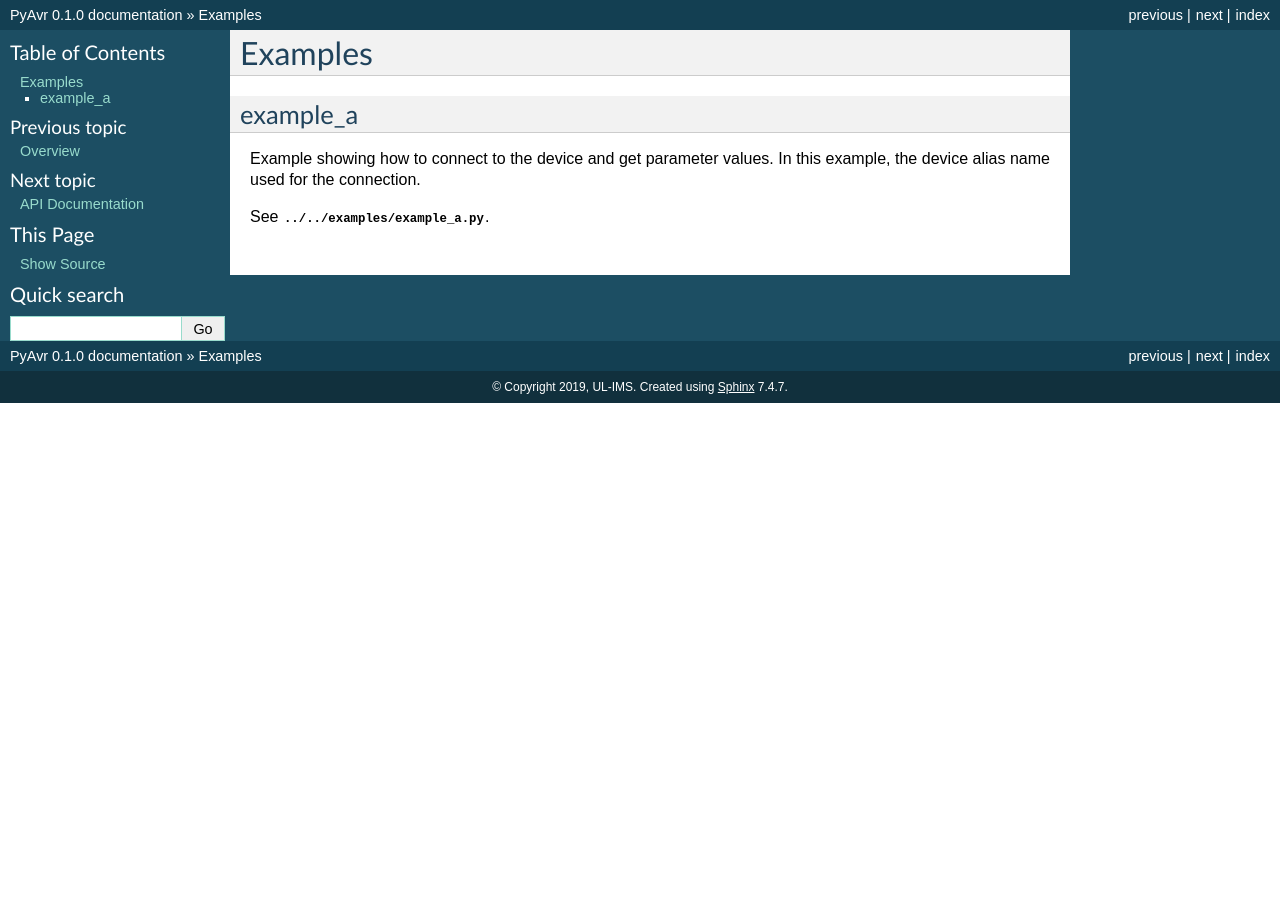
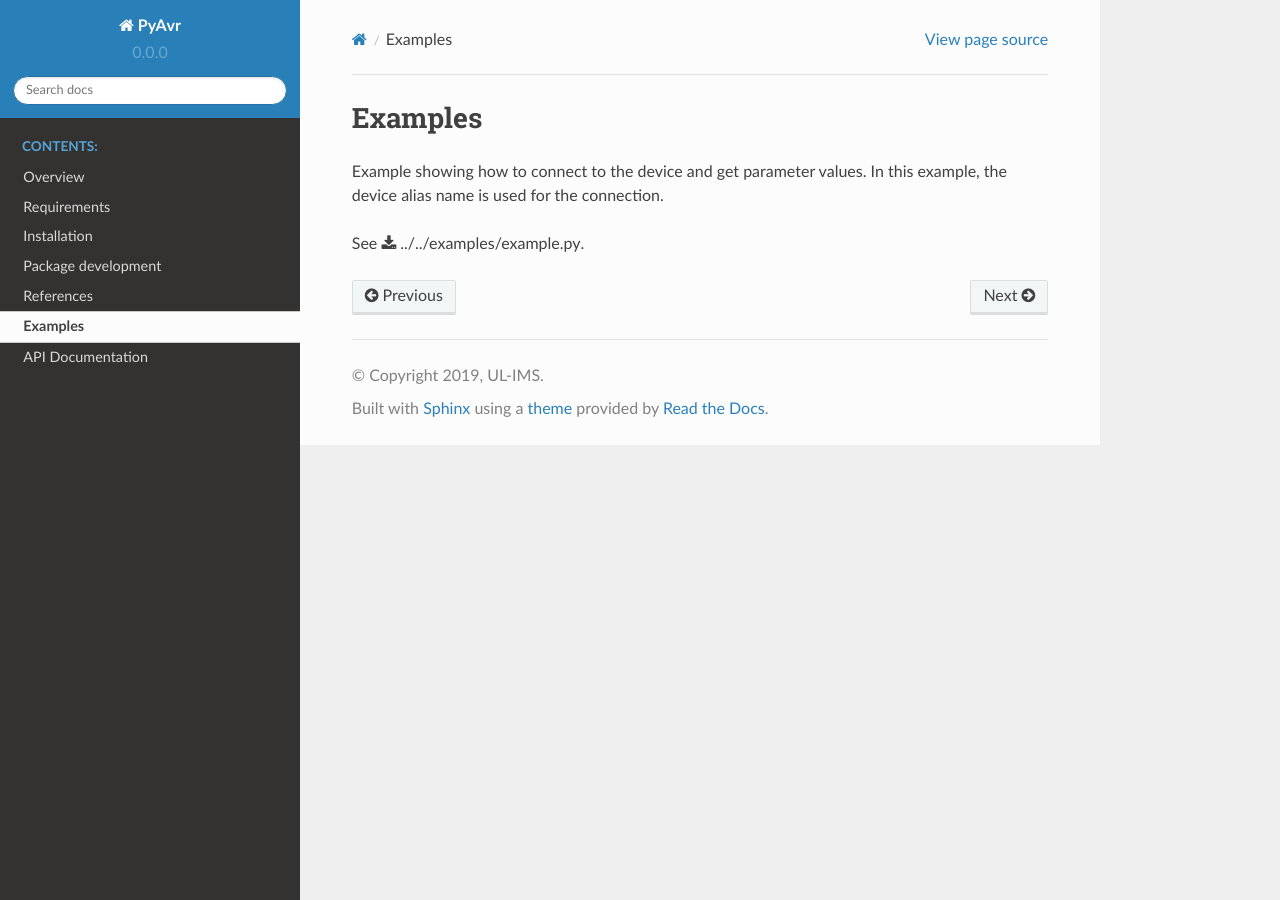
Before and after one commit to durufle/pyavtech, a Sphinx documentation site: the page built from docs/source/sample.rst, in a window 1280 px wide. Built offline with Sphinx 7.4.7 and the Read the Docs theme 2.0.0, drawn with Linux system fonts in a browser that asks for light colours.

Commit message:
setup and versioning support. change sphinx theme.

```diff
--- a/docs/source/conf.py
+++ b/docs/source/conf.py
@@ -12,6 +12,8 @@
 #
 import os
 import sys
+import sphinx_rtd_theme
+
 sys.path.insert(0, os.path.abspath('../..'))
 
 # -- Project information -----------------------------------------------------
@@ -21,7 +23,8 @@ copyright = '2019, UL-IMS'
 author = 'Laurent Bonnet'
 
 # The full version, including alpha/beta/rc tags
-release = '0.1.0'
+version = "0.0.0"
+release = version
 
 
 # -- General configuration ---------------------------------------------------
@@ -33,7 +36,8 @@ extensions = [
     'sphinx.ext.autodoc',
     'sphinx.ext.coverage',
     'sphinx.ext.napoleon',
-    'sphinx.ext.intersphinx'
+    'sphinx.ext.intersphinx',
+    'sphinx_rtd_theme'
 ]
 
 intersphinx_mapping = {'python': ('https://docs.python.org/3', None)}
@@ -46,14 +50,30 @@ intersphinx_mapping = {'python': ('https://docs.python.org/3', None)}
 # This pattern also affects html_static_path and html_extra_path.
 exclude_patterns = []
 
-
 # -- Options for HTML output -------------------------------------------------
 
 # The theme to use for HTML and HTML Help pages.  See the documentation for
 # a list of builtin themes.
 #
-html_theme = 'classic'
+# html_theme = 'classic'
+html_theme = 'sphinx_rtd_theme'
 
+# Theme options are theme-specific and customize the look and feel of a theme
+# further.  For a list of options available for each theme, see the
+# documentation.
+#
+html_theme_options = {
+    "display_version": True,
+    # Toc options
+    'collapse_navigation': True,
+    'sticky_navigation': True,
+    'navigation_depth': 4,
+    'includehidden': True,
+    'titles_only': False
+}
+
+# UL Logo
+html_logo = './_images/Ul_Red.png'
 # Add any paths that contain custom static files (such as style sheets) here,
 # relative to this directory. They are copied after the builtin static files,
 # so a file named "default.css" will overwrite the builtin "default.css".
--- a/docs/source/sample.rst
+++ b/docs/source/sample.rst
@@ -1,9 +1,7 @@
 Examples
 ========
 
-example_a
----------
 Example showing how to connect to the device and get parameter values.
-In this example, the device alias name used for the connection.
+In this example, the device alias name is used for the connection.
 
-See :download:`../../examples/example_a.py`.
+See :download:`../../examples/example.py`.
--- /dev/null
+++ b/requirements.txt
@@ -0,0 +1,3 @@
+Sphinx==2.2.1
+sphinx-rtd-theme
+visa
```
Also changed, not shown: CHANGELOG.md (added, +1 -0 lines), README.md (added, +20 -0 lines), setup.py (added, +27 -0 lines), .bumpversion.cfg (added), docs/source/_images/UL_Red.png (added).
